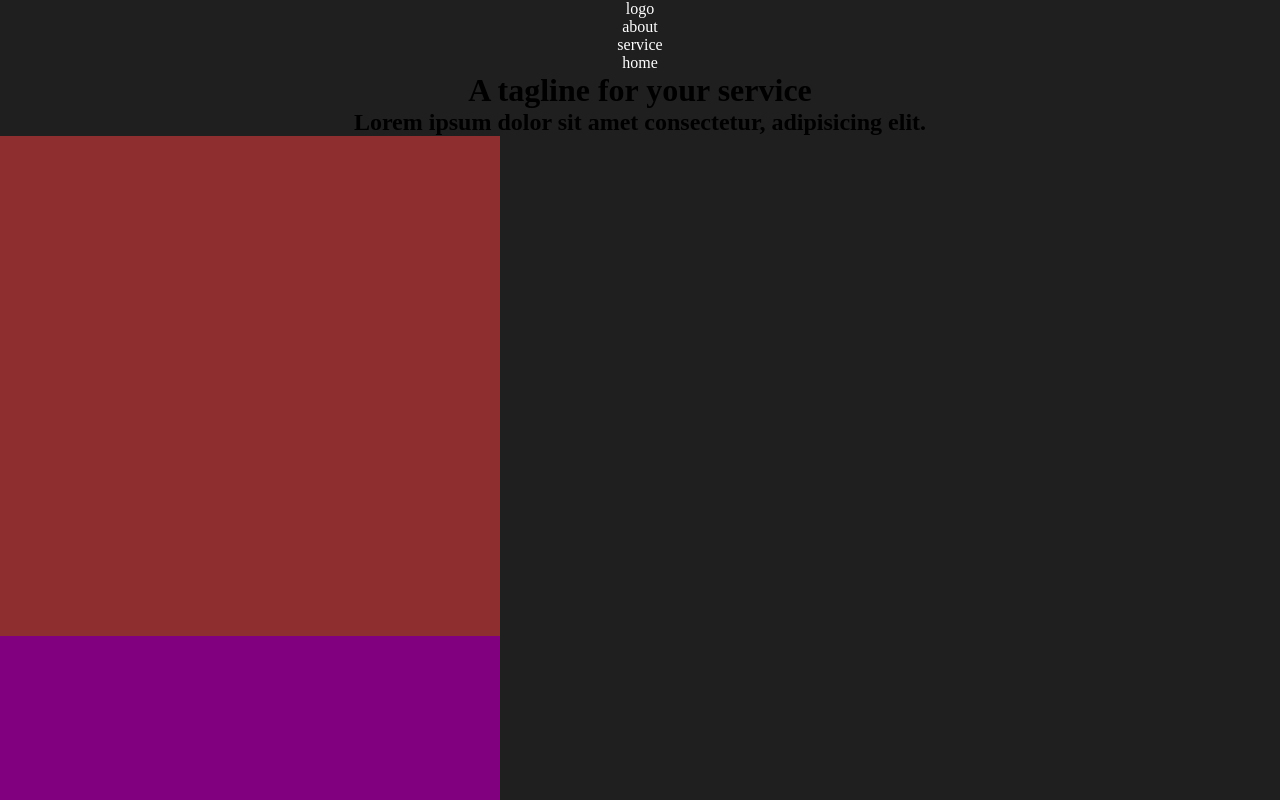
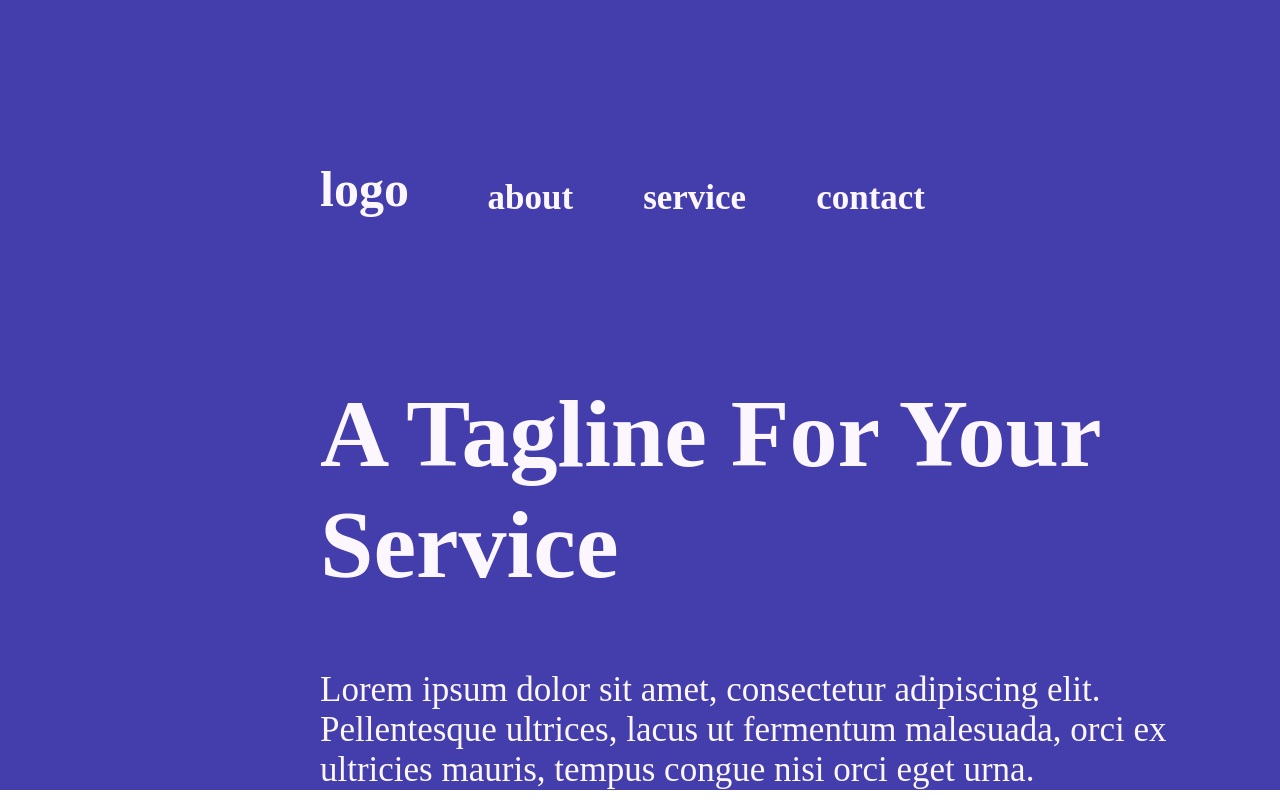
Before and after one commit to mpatel18/Builder-Service-Site, a Vue app in the folder site/: page / in a window 1280 px wide. Shown: the top 800 px of the page. Built offline with nearby package versions, Linux system fonts and the light colour scheme.

Commit message:
basic home page styling

```diff
--- a/site/src/App.vue
+++ b/site/src/App.vue
@@ -4,14 +4,9 @@
   </div>
 </template>
 
-<style>
-  #app {
-    text-align: center;
-  }
-
+<style lang="scss">
   * {
     margin: 0;
     padding: 0;
-    box-sizing: border-box;
   }
 </style>
--- a/site/src/components/Main.vue
+++ b/site/src/components/Main.vue
@@ -1,25 +1,31 @@
 <template>
   <div class="main">
-    <div>
+    <div class="main-container">
         <div class="nav-container">
-            <header>
-                logo
-            </header>
+            <header>logo</header>
             <nav class="navbar">
-            <ul>
-                <li>about</li>
-                <li>service</li>
-                <li>home</li>
-            </ul>
-        </nav>
+              <ul>
+                  <li><a href="#">about</a></li>
+                  <li><a href="#">service</a></li>
+                  <li><a href="#">contact</a></li>
+              </ul>
+          </nav>
         </div>
-        <h1>A tagline for your service</h1>
-        <h2>Lorem ipsum dolor sit amet consectetur, adipisicing elit.</h2>
-        <div>
-            <div class="block1"></div>
-            <div class="block2"></div>
+        <div class="hero">
+          <h1>{{ msg }}</h1>
+          <p>{{ descrip }}</p>
         </div>
     </div>
+    <!-- <svg width="970" height="1367" viewBox="0 0 970 1367">
+          <g id="Ellipse_1" data-name="Ellipse 1" transform="translate(18)" fill="#dfc7ff" stroke="#443ead" stroke-width="1" opacity="0.2">
+            <ellipse cx="476" cy="451.5" rx="476" ry="451.5" stroke="none"/>
+            <ellipse cx="476" cy="451.5" rx="475.5" ry="451" fill="none"/>
+          </g>
+          <g id="Ellipse_2" data-name="Ellipse 2" transform="translate(0 451)" fill="#958bb6" stroke="#443ead" stroke-width="1" opacity="0.4">
+            <ellipse cx="476" cy="458" rx="476" ry="458" stroke="none"/>
+            <ellipse cx="476" cy="458" rx="475.5" ry="457.5" fill="none"/>
+          </g>
+      </svg> -->
   </div>
 </template>
 
@@ -28,6 +34,10 @@
 
   export default {
     name: 'Main',
+    props: {
+      msg: String,
+      descrip: String
+    },
     methods: {
       changeLocale(locale) {
         i18n.locale = locale;
@@ -38,23 +48,64 @@
 
 <!-- Add "scoped" attribute to limit CSS to this component only -->
 <style scoped lang="scss">
-  .main {
-      background: #1f1f1f;
+  * {
+    margin: 0;
+    padding: 0;
+    background: #443EAD;
+
   }
 
+  // .main{
+  //   display: flex;
+  // }
+
   .nav-container {
-      color: white;
+
+    display: flex;
+    justify-content: space-between;
+    align-items: flex-end;
+    padding: 10em 20em;
+
+    header {
+      color: #FCF7FF;
+      font-size: 50px;
+      font-weight: bold;
+      cursor: pointer;
+    }
+
+    ul {
+      display: flex;
+      justify-content: space-evenly;
+
+      li {
+        list-style-type: none;
+      }
+
+      a {
+        display: block;
+        padding: 0 1em;
+        color: #FCF7FF;
+        font-size: 35px;
+        font-weight: bold;
+        text-decoration: none;
+      }
+    }
   }
 
-  .block1 {
-      width: 500px;
-      height: 500px;
-      background:rgb(143, 46, 46);
-  }
+  .hero {
 
-  .block2 {
-      width: 500px;
-      height: 500px;
-      background: purple;
+    padding-left: 20em;
+
+    h1 {
+      color: #FCF7FF;
+      font-size: 6em;
+      font-weight: bold;
+    }
+
+    p {
+      padding-top: 2em;
+      color: #FCF7FF;
+      font-size: 35px;
+    }
   }
 </style>
--- a/site/src/views/Home.vue
+++ b/site/src/views/Home.vue
@@ -1,6 +1,10 @@
 <template>
   <div class="home">
-    <Main />
+    <Main
+        msg="A Tagline For Your Service"
+        descrip="Lorem ipsum dolor sit amet, consectetur adipiscing elit. Pellentesque ultrices, lacus ut fermentum malesuada,
+                 orci ex ultricies mauris, tempus congue nisi orci eget urna."
+    />
   </div>
 </template>
 
```
Also changed, not shown: site/src/assets/Design.svg (added).
